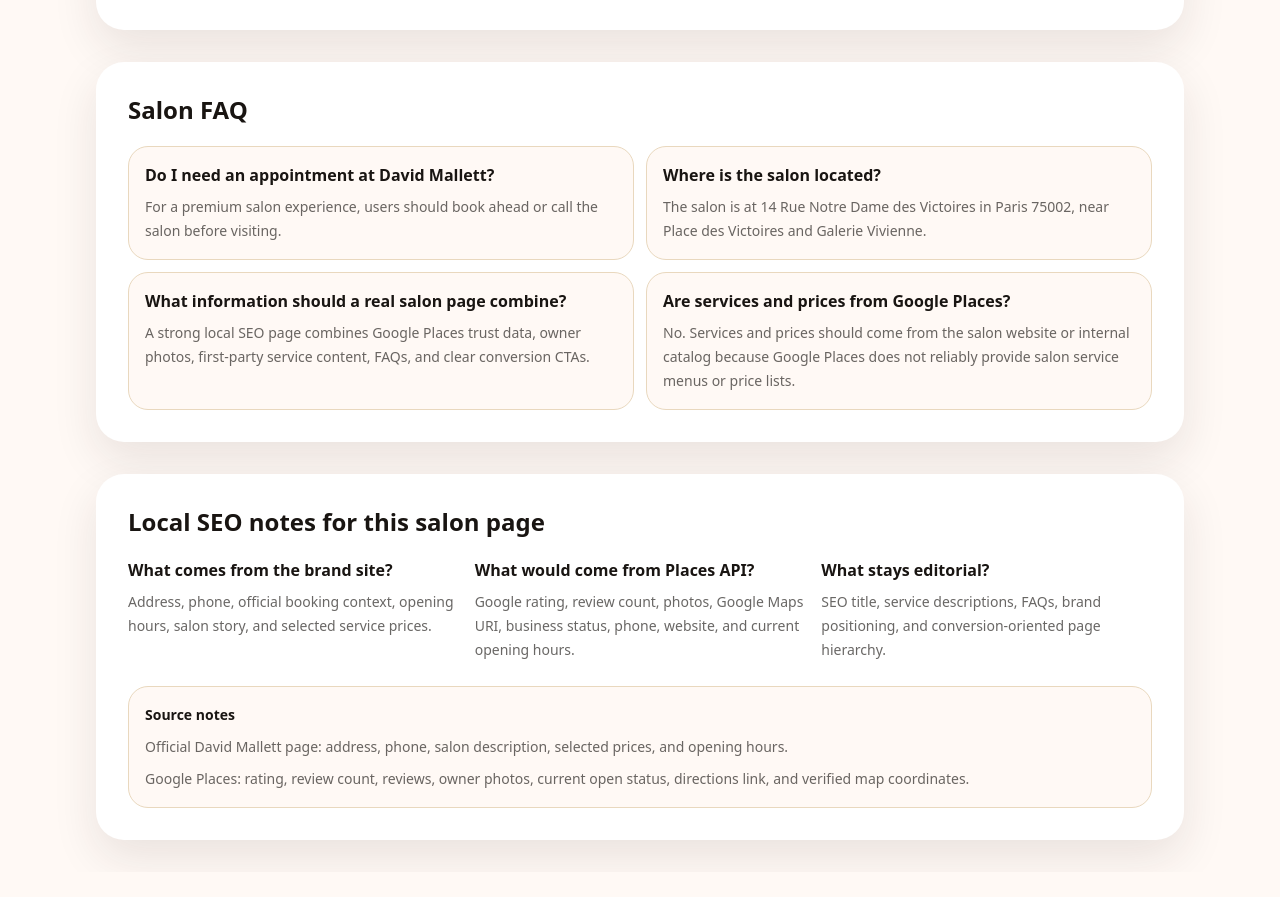
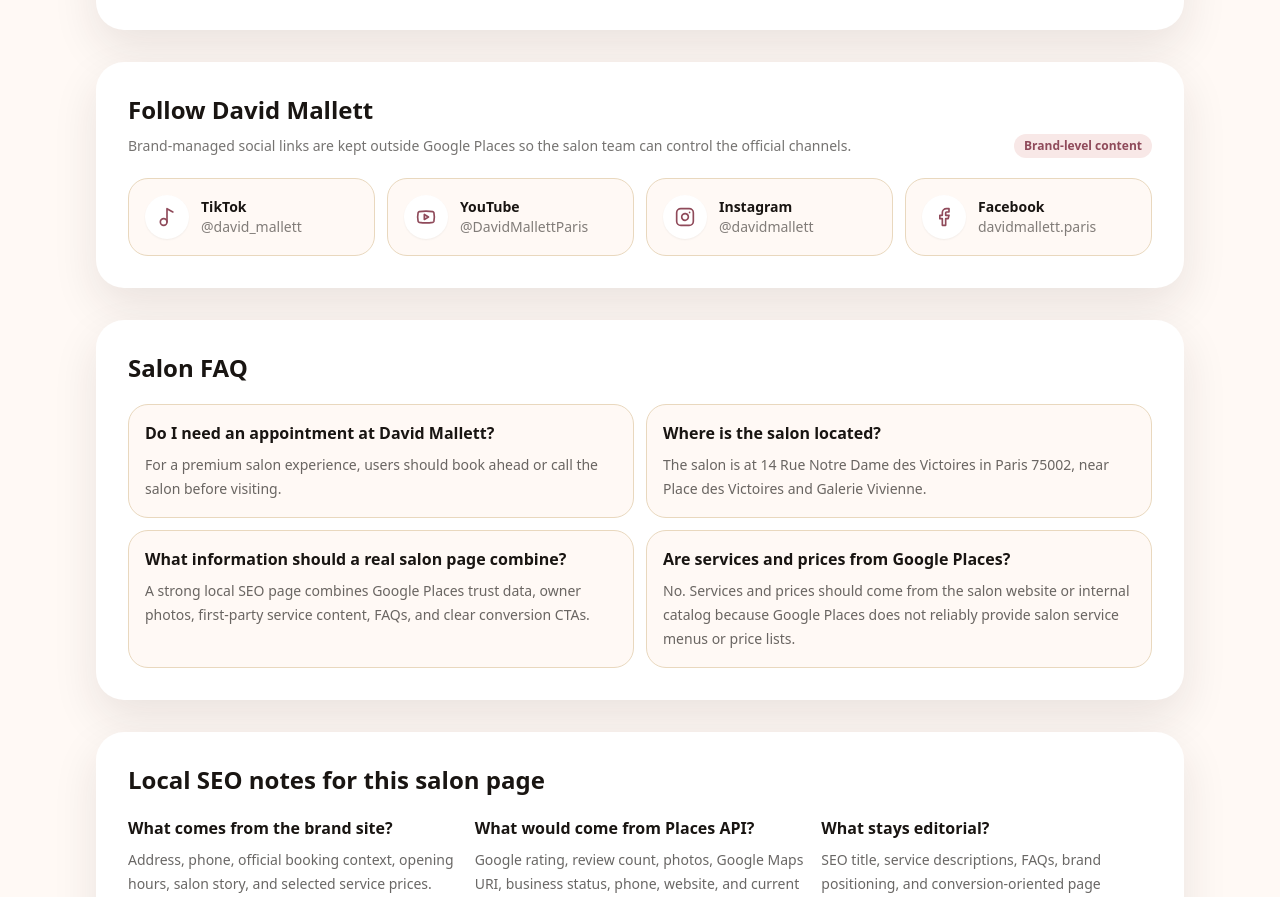
Before and after one commit to lattamatic/mobile-store-locator-ux-rebuild, a Next.js app: page /salons/david-mallett-notre-dame-des-victoires in a window 1280 px wide. Shown: the part 2351-3248 px from the top of the page. Before the commit the page ends 3223 px from the top, so only its background shows below. Built offline with nearby package versions, Linux system fonts and the light colour scheme; no server answers.

Commit message:
Add salon social media section

```diff
--- a/src/app/salons/david-mallett-notre-dame-des-victoires/page.tsx
+++ b/src/app/salons/david-mallett-notre-dame-des-victoires/page.tsx
@@ -1,7 +1,22 @@
 import type { Metadata } from "next";
 import Image from "next/image";
 import Link from "next/link";
-import { ArrowLeft, CalendarDays, Clock, ExternalLink, Images, MapPin, Phone, ShieldCheck, Sparkles, Star } from "lucide-react";
+import {
+  ArrowLeft,
+  CalendarDays,
+  Clock,
+  ExternalLink,
+  Facebook,
+  Images,
+  Instagram,
+  MapPin,
+  Music2,
+  Phone,
+  ShieldCheck,
+  Sparkles,
+  Star,
+  Youtube
+} from "lucide-react";
 import { Badge } from "@/components/ui/Badge";
 import { getGooglePlacesSalonData } from "@/lib/google-places";
 
@@ -133,6 +148,33 @@
   }
 ];
 
+const socialLinks = [
+  {
+    name: "TikTok",
+    handle: "@david_mallett",
+    url: "https://www.tiktok.com/@david_mallett",
+    icon: Music2
+  },
+  {
+    name: "YouTube",
+    handle: "@DavidMallettParis",
+    url: "https://www.youtube.com/@DavidMallettParis",
+    icon: Youtube
+  },
+  {
+    name: "Instagram",
+    handle: "@davidmallett",
+    url: "https://www.instagram.com/davidmallett/",
+    icon: Instagram
+  },
+  {
+    name: "Facebook",
+    handle: "davidmallett.paris",
+    url: "https://www.facebook.com/davidmallett.paris/",
+    icon: Facebook
+  }
+];
+
 export const metadata: Metadata = {
   title: `${salon.shortName} | Hair Salon in Paris ${salon.postalCode}`,
   description:
@@ -195,6 +237,7 @@
         }
       : {}),
     telephone: displayPhone,
+    sameAs: socialLinks.map((social) => social.url),
     ...(enrichedSalon.rating && enrichedSalon.userRatingCount
       ? {
           aggregateRating: {
@@ -430,6 +473,42 @@
         </section>
 
         <section className="mt-8 rounded-[1.75rem] bg-white p-5 shadow-soft lg:p-8">
+          <div className="flex flex-col gap-2 sm:flex-row sm:items-end sm:justify-between">
+            <div>
+              <h2 className="text-2xl font-bold text-ink">Follow David Mallett</h2>
+              <p className="mt-2 text-sm leading-6 text-ink/60">
+                Brand-managed social links are kept outside Google Places so the salon team can control the official channels.
+              </p>
+            </div>
+            <Badge>Brand-level content</Badge>
+          </div>
+          <div className="mt-5 grid gap-3 sm:grid-cols-2 lg:grid-cols-4">
+            {socialLinks.map((social) => {
+              const Icon = social.icon;
+
+              return (
+                <a
+                  key={social.name}
+                  href={social.url}
+                  target="_blank"
+                  rel="noreferrer"
+                  className="group flex items-center gap-3 rounded-[1.25rem] border border-champagne bg-pearl p-4 transition hover:border-rosewood hover:bg-white"
+                  aria-label={`Follow ${salon.name} on ${social.name}`}
+                >
+                  <span className="flex h-11 w-11 shrink-0 items-center justify-center rounded-full bg-white text-rosewood shadow-sm transition group-hover:bg-rosewood group-hover:text-white">
+                    <Icon className="h-5 w-5" />
+                  </span>
+                  <span className="min-w-0">
+                    <strong className="block text-sm text-ink">{social.name}</strong>
+                    <span className="block truncate text-sm text-ink/55">{social.handle}</span>
+                  </span>
+                </a>
+              );
+            })}
+          </div>
+        </section>
+
+        <section className="mt-8 rounded-[1.75rem] bg-white p-5 shadow-soft lg:p-8">
           <h2 className="text-2xl font-bold text-ink">Salon FAQ</h2>
           <div className="mt-5 grid gap-3 md:grid-cols-2">
             {salonFaqs.map((faq) => (
```
